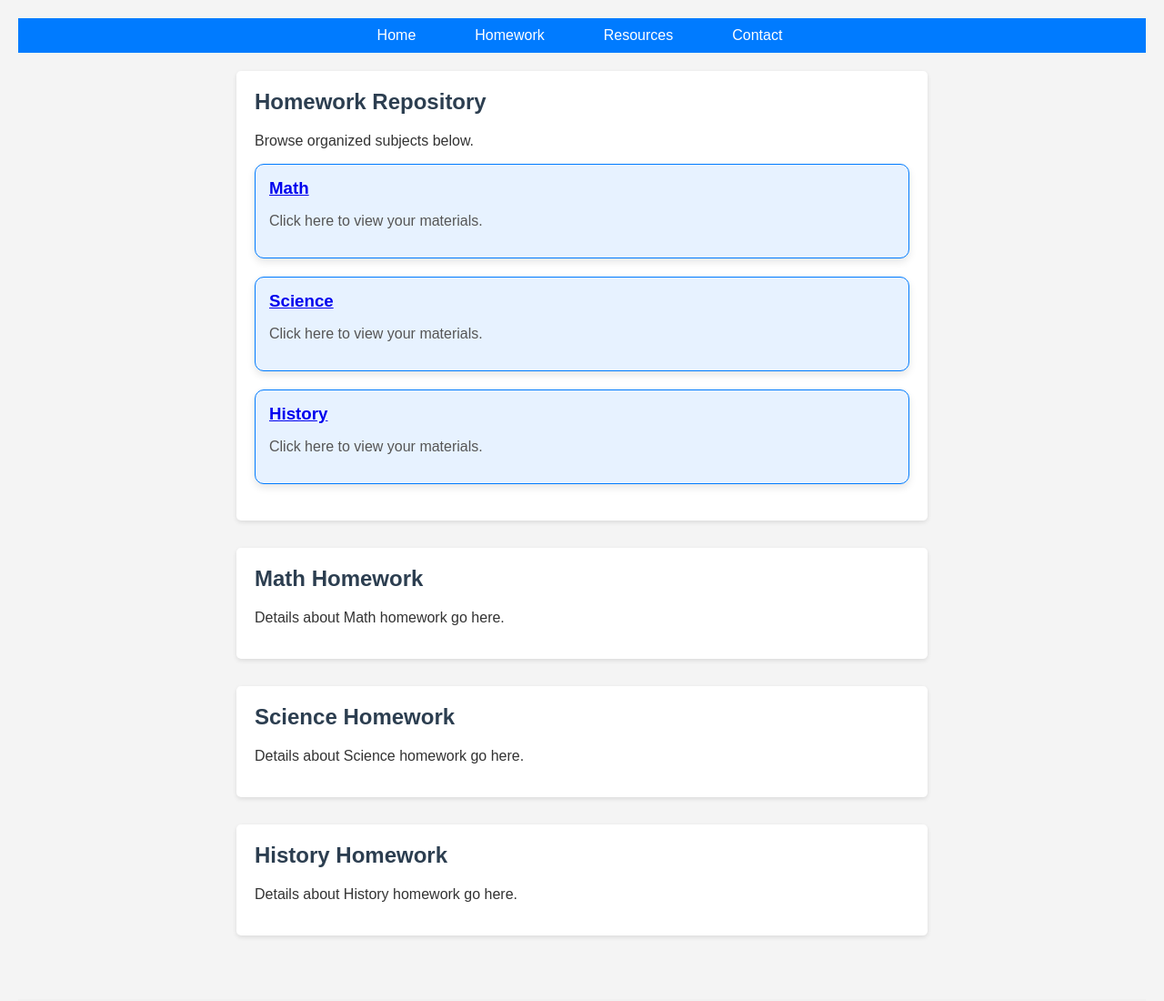
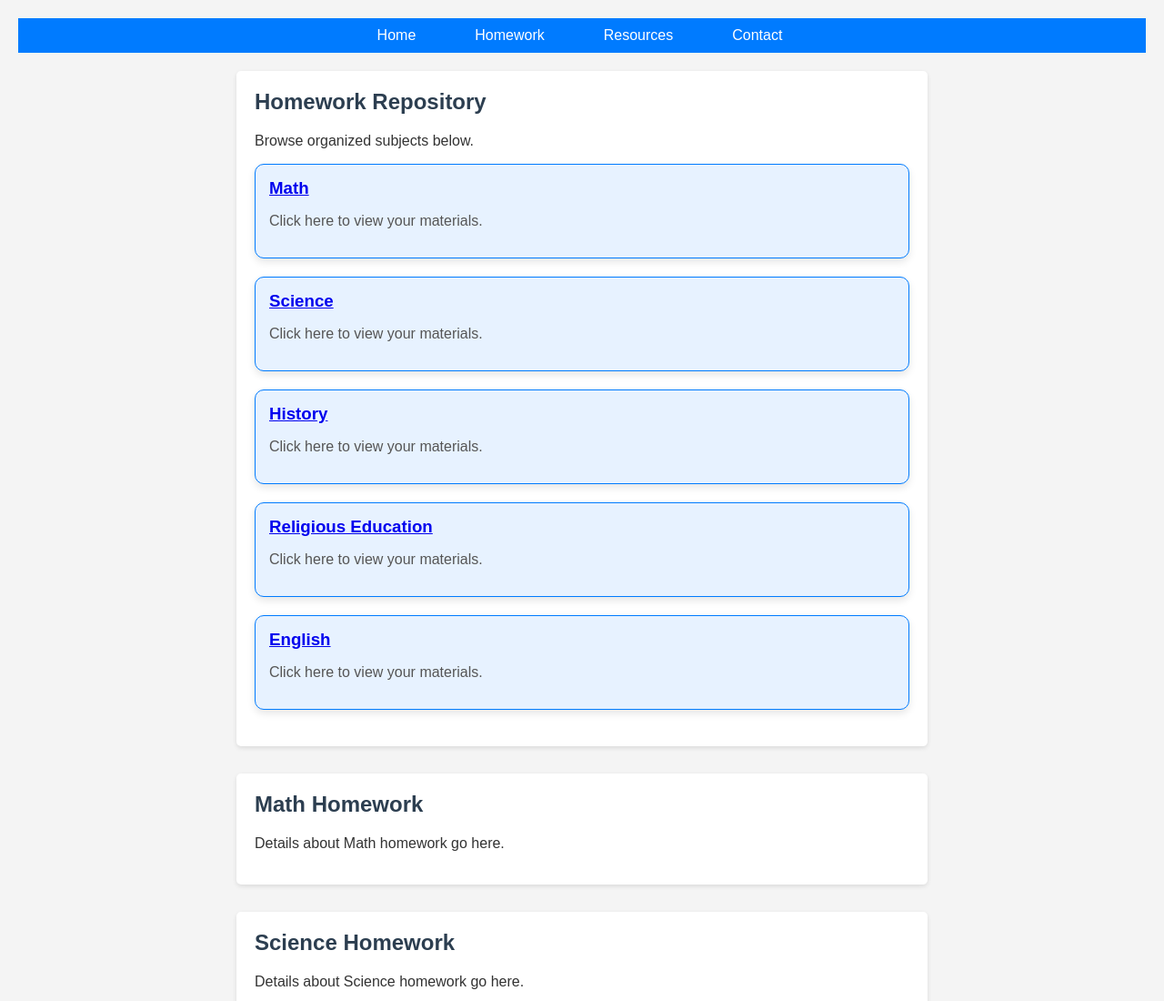
Before and after one commit to Maxw213/Homework, a plain HTML site: page homework.html in a window 1280 px wide. Shown: the top 1100 px of the page at 91% size. Drawn offline with Linux system fonts and the light colour scheme.

Commit message:
Update homework.html

```diff
--- a/homework.html
+++ b/homework.html
@@ -34,6 +34,14 @@
                     <h3><a href="#history-homework">History</a></h3> <!-- Link to History homework -->
                     <p>Click here to view your materials.</p>
                 </div>
+                 <div class="card">
+                    <h3><a href="#Religous Education-homework">Religious Education</a></h3> <!-- Link to RE homework -->
+                    <p>Click here to view your materials.</p>
+                </div>
+                 <div class="card">
+                    <h3><a href="#English-homework">English</a></h3> <!-- Link to English homework -->
+                    <p>Click here to view your materials.</p>
+                </div>
             </div>
         </section>
 
```
